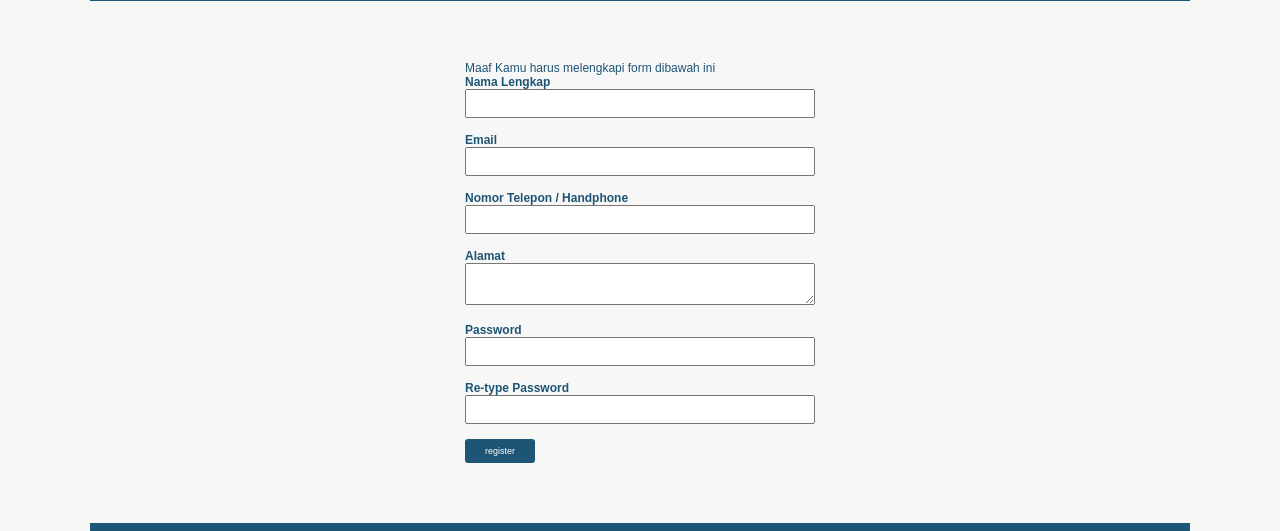
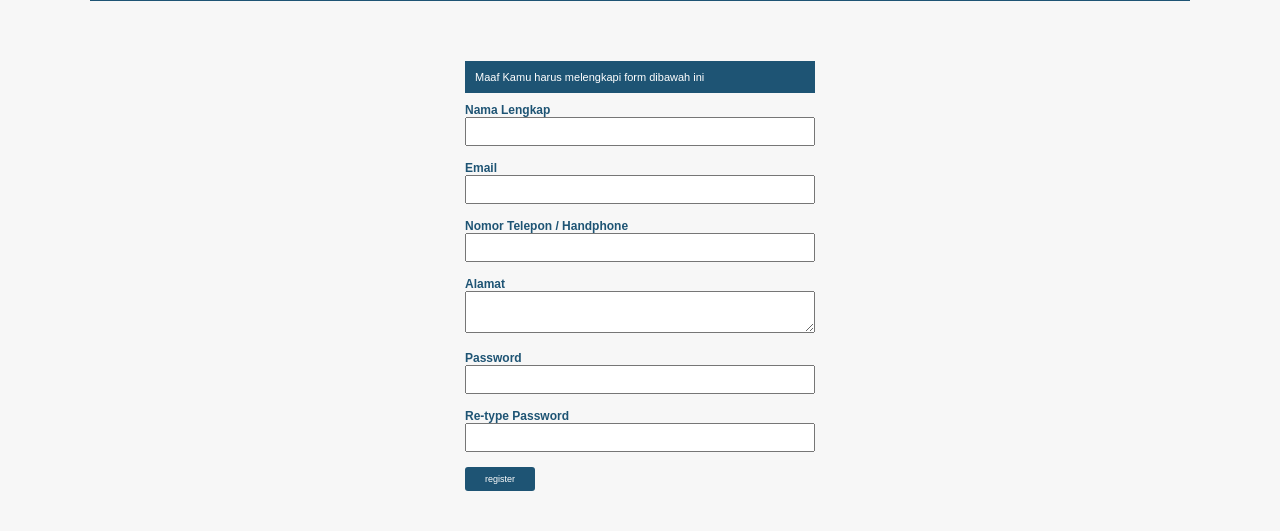
Before and after one commit to niskylark11/website-wegodev, a PHP site: page /weshop/index.php?page=register&notif=require& in a window 1280 px wide. Shown: the part 646-1177 px from the top of the page. Run offline with PHP 8.4, Linux system fonts and the light colour scheme.

```diff
--- a/style.css
+++ b/style.css
@@ -105,3 +105,11 @@ body{
 .element-form span input[type="submit"]:hover{
     background:orange
 }
+
+.notif {
+    background: #1e5474;
+    color: white;
+    padding: 10px;
+    margin-bottom: 10px;
+    font-size: 11px;
+}
```
